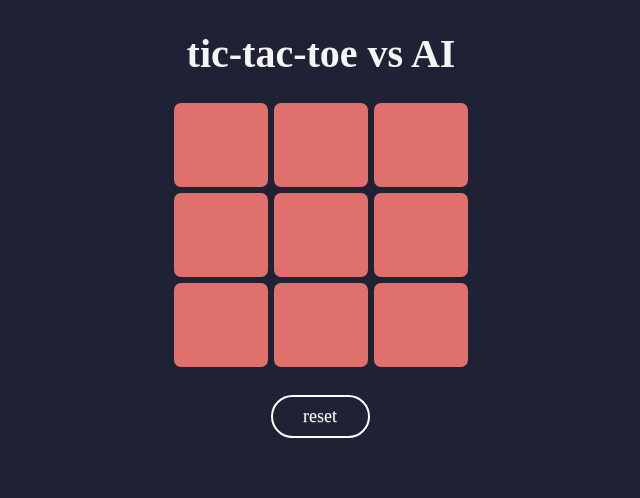
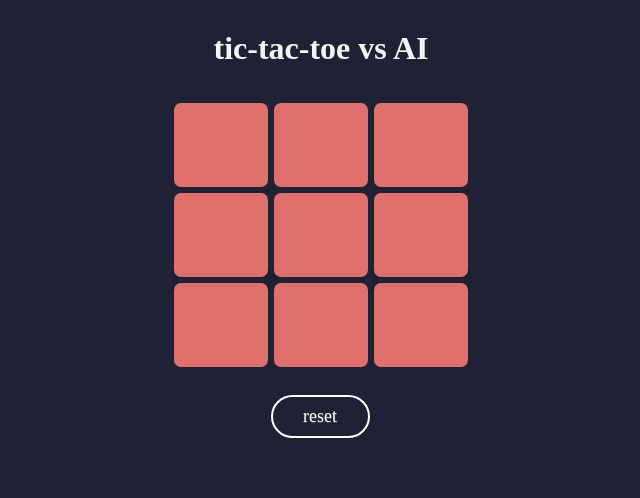
Before and after one commit to zainansarii/JS-OXO, a plain HTML site: page index.html in a window 1280 px wide. Shown: the whole page, without its empty margins (319-959 px from the left). Drawn offline with Linux system fonts and the light colour scheme; a web font is replaced by a local one.

Commit message:
change title font size

```diff
--- a/style.css
+++ b/style.css
@@ -18,8 +18,7 @@
   grid-column: 2;
   grid-row: 1;
   margin-top: 10%;
-  margin-bottom: 10%;
-  font-size: 250%;
+  font-size: 200%;
 }
 
 .board {
```
